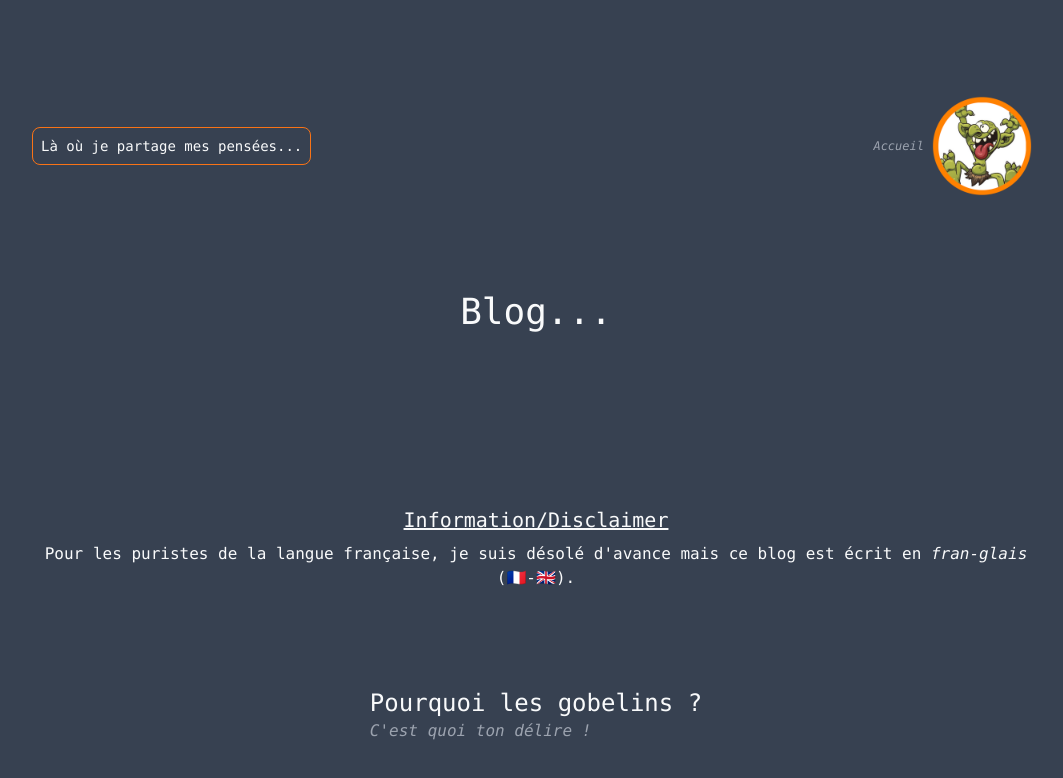
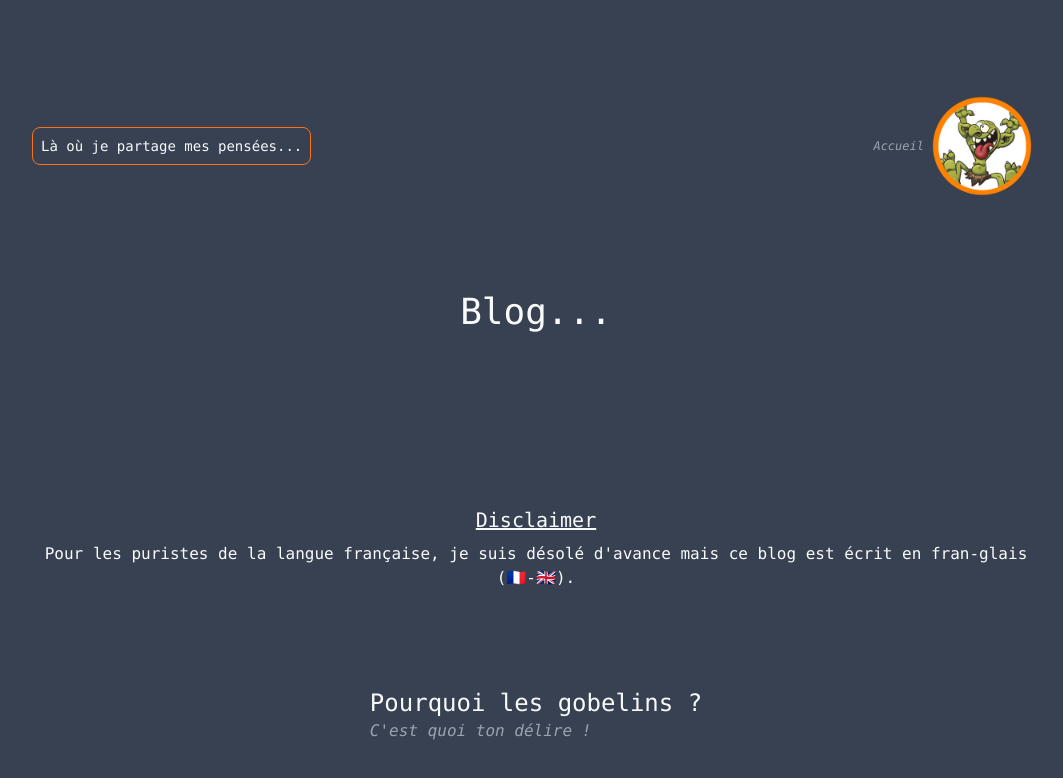
Before and after one commit to Maeevick/goblins-impact, a Next.js app: page /blog in a window 1280 px wide. Shown: the top 778 px of the page, without its empty margins (104-1167 px from the left). Built offline with nearby package versions, Linux system fonts and the light colour scheme.

Commit message:
chore: refactor disclaimer

```diff
--- a/src/app/blog/page.tsx
+++ b/src/app/blog/page.tsx
@@ -1,6 +1,7 @@
 import Header from "../components/Header";
 import HomeLink from "../components/HomeLink";
 import PageTitle from "../components/PageTitle";
+import Disclaimer from "../components/Disclaimer";
 import CardLayout from "../components/Cards/CardLayout";
 
 import { BLOG_DATA, getBlogPosts } from "@/data/blog";
@@ -15,14 +16,10 @@ export default function Blog() {
     <>
       <Header description={`${BLOG_DATA.header}`} action={<HomeLink />} />
       <PageTitle title={`${BLOG_DATA.title}...`} />
-      <article className="pb-20 text-center">
-        <h3 className="text-xl my-2 underline">Information/Disclaimer</h3>
-        <p>
-          Pour les puristes de la langue française, je suis désolé d&apos;avance
-          mais ce blog est écrit en <em>fran-glais</em>{" "}
-          (&#127467;&#127479;-&#127468;&#127463;).
-        </p>
-      </article>
+      <Disclaimer>
+        <h3 className="text-xl my-2 underline">{BLOG_DATA.disclaimer.title}</h3>
+        <p>{BLOG_DATA.disclaimer.message}</p>
+      </Disclaimer>
       <CardLayout data={getBlogPosts()} />
     </>
   );
--- a/src/app/chronicle/page.tsx
+++ b/src/app/chronicle/page.tsx
@@ -4,6 +4,7 @@ import PageTitle from "../components/PageTitle";
 import CardLayout from "../components/Cards/CardLayout";
 
 import { CHRONICLES_DATA, getChronicleChapters } from "@/data/chronicle";
+import Disclaimer from "../components/Disclaimer";
 
 export const metadata = {
   title: `Goblins Impact - ${CHRONICLES_DATA.title}`,
@@ -15,6 +16,12 @@ export default function Stories() {
     <>
       <Header description={`${CHRONICLES_DATA.header}`} action={<HomeLink />} />
       <PageTitle title={`${CHRONICLES_DATA.title}...`} />
+      <Disclaimer>
+        <h3 className="text-xl my-2 underline">
+          {CHRONICLES_DATA.disclaimer.title}
+        </h3>
+        <p>{CHRONICLES_DATA.disclaimer.message}</p>
+      </Disclaimer>
       <CardLayout data={getChronicleChapters()} />
     </>
   );
--- /dev/null
+++ b/src/app/components/Disclaimer.tsx
@@ -0,0 +1,7 @@
+export default function Disclaimer({
+  children,
+}: {
+  children: React.ReactNode;
+}) {
+  return <article className="pb-20 text-center">{children}</article>;
+}
--- a/src/app/game/page.tsx
+++ b/src/app/game/page.tsx
@@ -1,6 +1,7 @@
 import Header from "../components/Header";
 import HomeLink from "../components/HomeLink";
 import PageTitle from "../components/PageTitle";
+import Disclaimer from "../components/Disclaimer";
 
 import { GAME_DATA } from "@/data/game";
 
@@ -14,7 +15,10 @@ export default function Stories() {
     <>
       <Header description={GAME_DATA.header} action={<HomeLink />} />
       <PageTitle title={GAME_DATA.title} />
-      <article>Coming Soon!</article>
+      <Disclaimer>
+        <h3 className="text-xl my-2 underline">{GAME_DATA.disclaimer.title}</h3>
+        <p>{GAME_DATA.disclaimer.message}</p>
+      </Disclaimer>
     </>
   );
 }
--- a/src/data/blog/index.ts
+++ b/src/data/blog/index.ts
@@ -9,6 +9,11 @@ export const BLOG_DATA = {
   header: "Là où je partage mes pensées...",
   subtitle:
     "Là où je partage mes pensées et mes apprentissages, ainsi que les avancées du projet...",
+  disclaimer: {
+    title: "Disclaimer",
+    message:
+      "Pour les puristes de la langue française, je suis désolé d'avance mais ce blog est écrit en fran-glais (🇫🇷-🇬🇧).",
+  },
 };
 
 export type BlogPost = Content;
--- a/src/data/chronicle/index.ts
+++ b/src/data/chronicle/index.ts
@@ -9,6 +9,11 @@ export const CHRONICLES_DATA = {
   header: "Là où je m'essaye à l'écriture...",
   subtitle:
     "Là où je m'essaye à l'écriture de fantaisie et où je publie les aventures de nos chers gobelins...",
+  disclaimer: {
+    title: "Au programme",
+    message:
+      "Un amas de courtes chroniques parfois sans queue, parfois sans tête, souvent sans queue, ni tête.",
+  },
 };
 
 export type ChronicleChapter = Content;
--- a/src/data/game/index.ts
+++ b/src/data/game/index.ts
@@ -5,4 +5,9 @@ export const GAME_DATA = {
   header: "Là où commence ton aventure...",
   subtitle:
     "Là où commence ton aventure en tant que peau-verte, pour passer le temps ou pour conquérir le monde...",
+  disclaimer: {
+    title: "Coming Soon!",
+    message:
+      "Les peaux vertes s'activent pour construire tout ça mais n'ont que des petits bras et peu de temps (la sieste c'est important)",
+  },
 };
```
